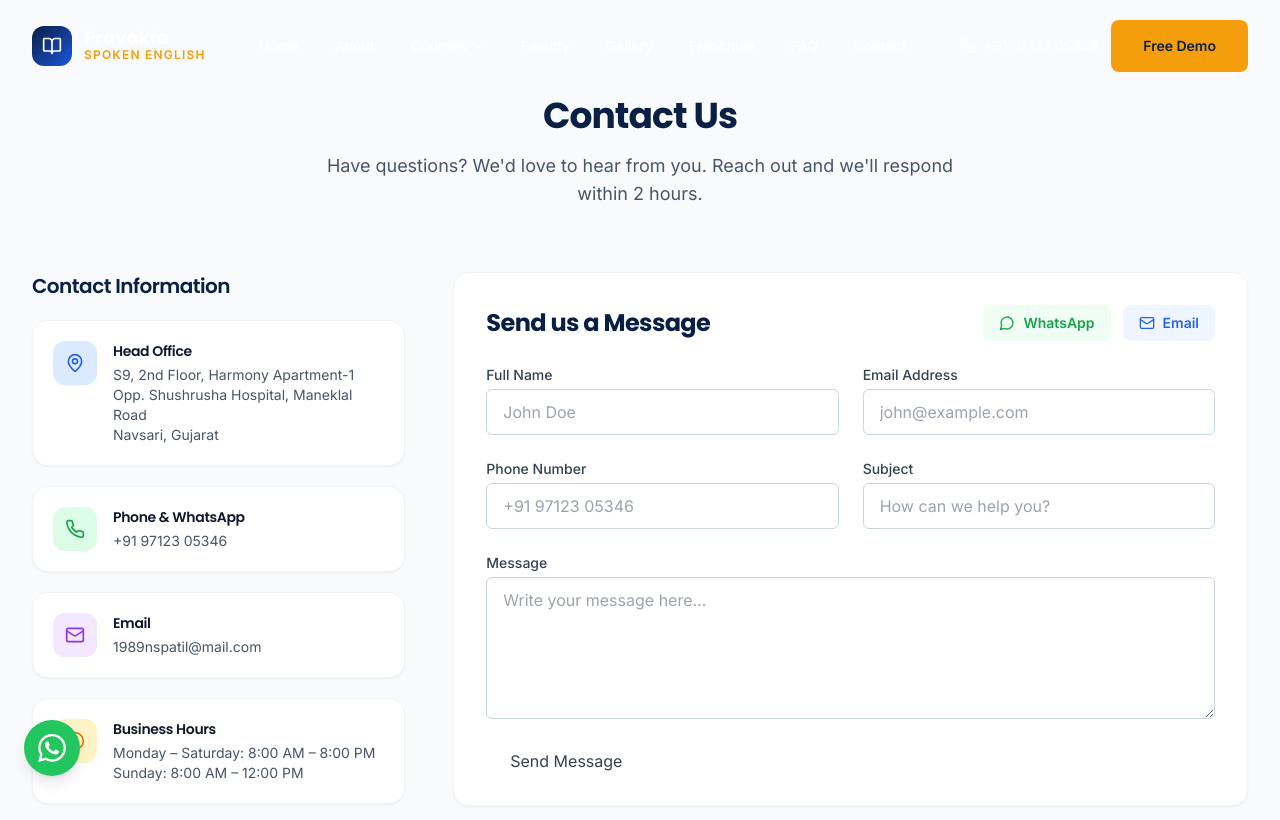
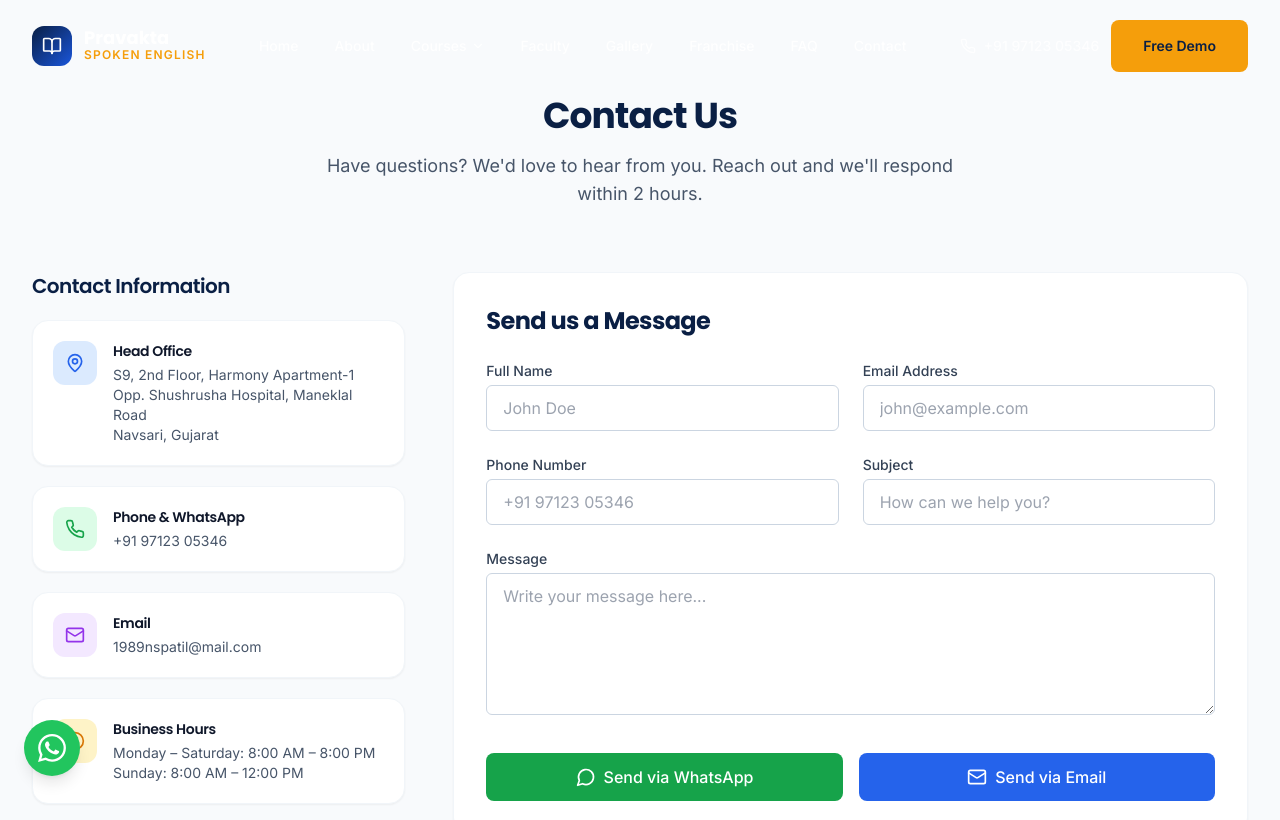
Before and after one commit to Herryyy28/PravaktaCLASSIS, a Next.js app: page /contact in a window 1280 px wide. Shown: the top 820 px of the page. Built offline with nearby package versions, Linux system fonts and the light colour scheme.

Commit message:
feat: add ContactForm component with Zod validation and WhatsApp/Email submission handlers

```diff
--- a/app/faculty/page.tsx
+++ b/app/faculty/page.tsx
@@ -12,8 +12,8 @@ const faculty = [
     id: 1,
     name: "John Doe",
     role: "Senior English Trainer",
-    experience: "10+ years",
-    bio: "Specializes in IELTS training and corporate communication. Former IELTS examiner with British Council.",
+    experience: "12+ years",
+    bio: "Specializes in Spoken English & Soft Skills training and corporate communication. Former IELTS examiner with British Council.",
   },
   {
     id: 2,
--- a/components/forms/ContactForm.tsx
+++ b/components/forms/ContactForm.tsx
@@ -3,8 +3,7 @@
 import { useForm } from "react-hook-form";
 import { zodResolver } from "@hookform/resolvers/zod";
 import * as z from "zod";
-import { useState } from "react";
-import { Loader2, CheckCircle, MessageCircle, Mail } from "lucide-react";
+import { MessageCircle, Mail } from "lucide-react";
 
 const formSchema = z.object({
   name: z.string().min(2, "Name must be at least 2 characters"),
@@ -17,53 +16,36 @@ const formSchema = z.object({
 type FormData = z.infer<typeof formSchema>;
 
 export default function ContactForm() {
-  const [isSubmitting, setIsSubmitting] = useState(false);
-  const [isSuccess, setIsSuccess] = useState(false);
-
   const {
     register,
     handleSubmit,
-    reset,
     formState: { errors },
   } = useForm<FormData>({
     resolver: zodResolver(formSchema),
   });
 
-  const onSubmit = async (data: FormData) => {
-    setIsSubmitting(true);
-    // Simulate API call
-    await new Promise((resolve) => setTimeout(resolve, 1500));
-    console.log(data);
-    setIsSubmitting(false);
-    setIsSuccess(true);
-    reset();
-    setTimeout(() => setIsSuccess(false), 5000);
+  const formatMessage = (data: FormData) => {
+    return `*New Website Enquiry*\n\n*Name:* ${data.name}\n*Email:* ${data.email}\n*Phone:* ${data.phone}\n*Subject:* ${data.subject}\n*Message:*\n${data.message}`;
+  };
+
+  const handleWhatsApp = (data: FormData) => {
+    const text = formatMessage(data);
+    const encodedText = encodeURIComponent(text);
+    window.open(`https://wa.me/919712305346?text=${encodedText}`, "_blank");
+  };
+
+  const handleEmail = (data: FormData) => {
+    const body = `New Website Enquiry\n\nName: ${data.name}\nEmail: ${data.email}\nPhone: ${data.phone}\n\nMessage:\n${data.message}`;
+    const encodedSubject = encodeURIComponent(`Website Enquiry: ${data.subject}`);
+    const encodedBody = encodeURIComponent(body);
+    window.open(`mailto:1989nspatil@mail.com?subject=${encodedSubject}&body=${encodedBody}`, "_blank");
   };
 
   return (
     <div className="bg-white p-8 rounded-2xl shadow-sm border border-slate-100">
-      <div className="flex flex-col sm:flex-row sm:items-center justify-between mb-6 gap-4">
-        <h3 className="text-2xl font-bold">Send us a Message</h3>
-        <div className="flex items-center gap-3">
-          <a href="https://wa.me/919712305346" target="_blank" rel="noopener noreferrer" className="flex items-center gap-2 px-4 py-2 bg-green-50 text-green-600 hover:bg-green-100 rounded-lg text-sm font-semibold transition-colors">
-            <MessageCircle className="h-4 w-4" />
-            WhatsApp
-          </a>
-          <a href="mailto:1989nspatil@mail.com" className="flex items-center gap-2 px-4 py-2 bg-blue-50 text-blue-600 hover:bg-blue-100 rounded-lg text-sm font-semibold transition-colors">
-            <Mail className="h-4 w-4" />
-            Email
-          </a>
-        </div>
-      </div>
+      <h3 className="text-2xl font-bold mb-6">Send us a Message</h3>
 
-      {isSuccess && (
-        <div className="mb-6 p-4 bg-green-50 text-green-700 rounded-lg flex items-center gap-3">
-          <CheckCircle className="h-5 w-5" />
-          <p>Thank you! Your message has been sent successfully.</p>
-        </div>
-      )}
-
-      <form onSubmit={handleSubmit(onSubmit)} className="space-y-6">
+      <form className="space-y-6" onSubmit={(e) => e.preventDefault()}>
         <div className="grid grid-cols-1 md:grid-cols-2 gap-6">
           <div>
             <label className="block text-sm font-medium text-slate-700 mb-1">Full Name</label>
@@ -118,20 +100,25 @@ export default function ContactForm() {
           {errors.message && <p className="mt-1 text-sm text-red-500">{errors.message.message}</p>}
         </div>
 
-        <button
-          type="submit"
-          disabled={isSubmitting}
-          className="btn-primary w-full md:w-auto min-w-[160px]"
-        >
-          {isSubmitting ? (
-            <>
-              <Loader2 className="mr-2 h-4 w-4 animate-spin" />
-              Sending...
-            </>
-          ) : (
-            "Send Message"
-          )}
-        </button>
+        <div className="flex flex-col sm:flex-row gap-4 pt-2">
+          <button
+            type="button"
+            onClick={handleSubmit(handleWhatsApp)}
+            className="flex-1 flex items-center justify-center gap-2 bg-green-600 hover:bg-green-700 text-white px-6 py-3 rounded-lg font-medium transition-colors"
+          >
+            <MessageCircle className="h-5 w-5" />
+            Send via WhatsApp
+          </button>
+
+          <button
+            type="button"
+            onClick={handleSubmit(handleEmail)}
+            className="flex-1 flex items-center justify-center gap-2 bg-blue-600 hover:bg-blue-700 text-white px-6 py-3 rounded-lg font-medium transition-colors"
+          >
+            <Mail className="h-5 w-5" />
+            Send via Email
+          </button>
+        </div>
       </form>
     </div>
   );
--- a/components/sections/home/AboutSection.tsx
+++ b/components/sections/home/AboutSection.tsx
@@ -58,7 +58,7 @@ export default function AboutSection() {
 
             {/* Experience badge */}
             <div className="absolute -top-4 -left-4 bg-gold rounded-2xl shadow-gold px-5 py-3 text-navy">
-              <p className="font-heading font-extrabold text-2xl leading-none">10+</p>
+              <p className="font-heading font-extrabold text-2xl leading-none">12+</p>
               <p className="text-xs font-semibold">Years Exp.</p>
             </div>
           </motion.div>
--- a/components/sections/home/FranchisePromo.tsx
+++ b/components/sections/home/FranchisePromo.tsx
@@ -5,10 +5,10 @@ import Link from "next/link";
 import { CheckCircle, TrendingUp, Headphones, Megaphone, Download, ArrowRight } from "lucide-react";
 
 const benefits = [
-  { icon: CheckCircle, title: "Proven Brand",            desc: "Leverage 10+ years of established brand recognition and trust in the education sector." },
-  { icon: TrendingUp,  title: "High ROI",                desc: "Education is recession-proof. Enjoy excellent returns with minimal operational risk." },
-  { icon: Headphones,  title: "Complete Training",       desc: "We train your faculty and staff with our proven teaching methodology from day one." },
-  { icon: Megaphone,   title: "Marketing Support",       desc: "Get digital marketing, branding, leads, and promotional materials from our team." },
+  { icon: CheckCircle, title: "Proven Brand", desc: "Leverage 10+ years of established brand recognition and trust in the education sector." },
+  { icon: TrendingUp, title: "High ROI", desc: "Education is recession-proof. Enjoy excellent returns with minimal operational risk." },
+  { icon: Headphones, title: "Complete Training", desc: "We train your faculty and staff with our proven teaching methodology from day one." },
+  { icon: Megaphone, title: "Marketing Support", desc: "Get digital marketing, branding, leads, and promotional materials from our team." },
 ];
 
 export default function FranchisePromo() {
@@ -82,12 +82,12 @@ export default function FranchisePromo() {
             className="grid grid-cols-2 gap-5"
           >
             {[
-              { num: "20+",    label: "Active Franchises",    emoji: "🏢" },
-              { num: "₹5L+",   label: "Starting Investment",  emoji: "💰" },
-              { num: "30%+",   label: "Avg. Annual ROI",      emoji: "📈" },
-              { num: "100%",   label: "Training Provided",    emoji: "🎓" },
-              { num: "15+",    label: "Cities Available",     emoji: "📍" },
-              { num: "24/7",   label: "Ongoing Support",      emoji: "🤝" },
+              { num: "2+", label: "Active Franchises", emoji: "🏢" },
+              { num: "₹50K+", label: "Starting Investment", emoji: "💰" },
+              { num: "30%+", label: "Avg. Annual ROI", emoji: "📈" },
+              { num: "100%", label: "Training Provided", emoji: "🎓" },
+              { num: "15+", label: "Cities Available", emoji: "📍" },
+              { num: "24/7", label: "Ongoing Support", emoji: "🤝" },
             ].map((item) => (
               <div key={item.label} className="card-glass rounded-2xl p-6 text-center">
                 <p className="text-3xl mb-2">{item.emoji}</p>
```
Also changed, not shown: components/layout/Footer.tsx (+18 -19 lines).
